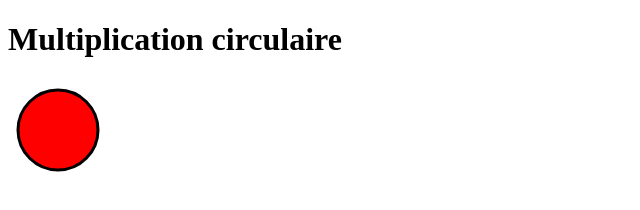
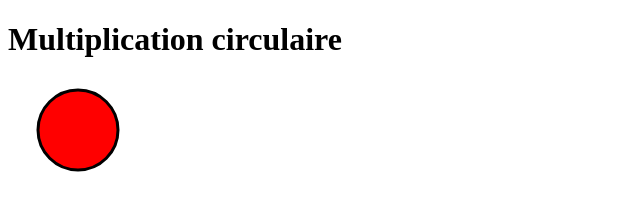
Before and after one commit to jlg-formation/jaocv1-nov-2020, a website: page src/index.html in a window 1280 px wide. Shown: the whole page, without its empty margins (0-640 px from the left). Drawn offline with Linux system fonts and the light colour scheme.

Commit message:
updated svg dim

```diff
--- a/src/index.html
+++ b/src/index.html
@@ -7,9 +7,9 @@
   </head>
   <body>
     <h1>Multiplication circulaire</h1>
-    <svg height="100" width="100">
+    <svg width="800" height="500">
       <circle
-        cx="50"
+        cx="70"
         cy="50"
         r="40"
         stroke="black"
```
